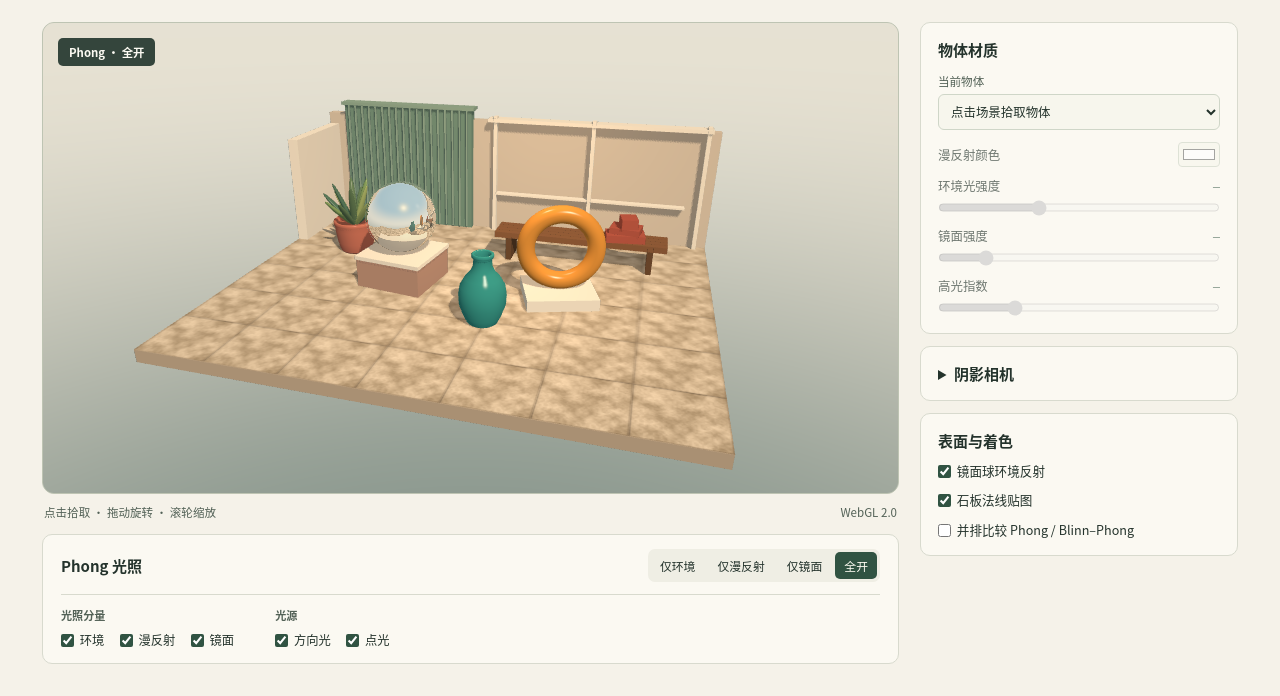
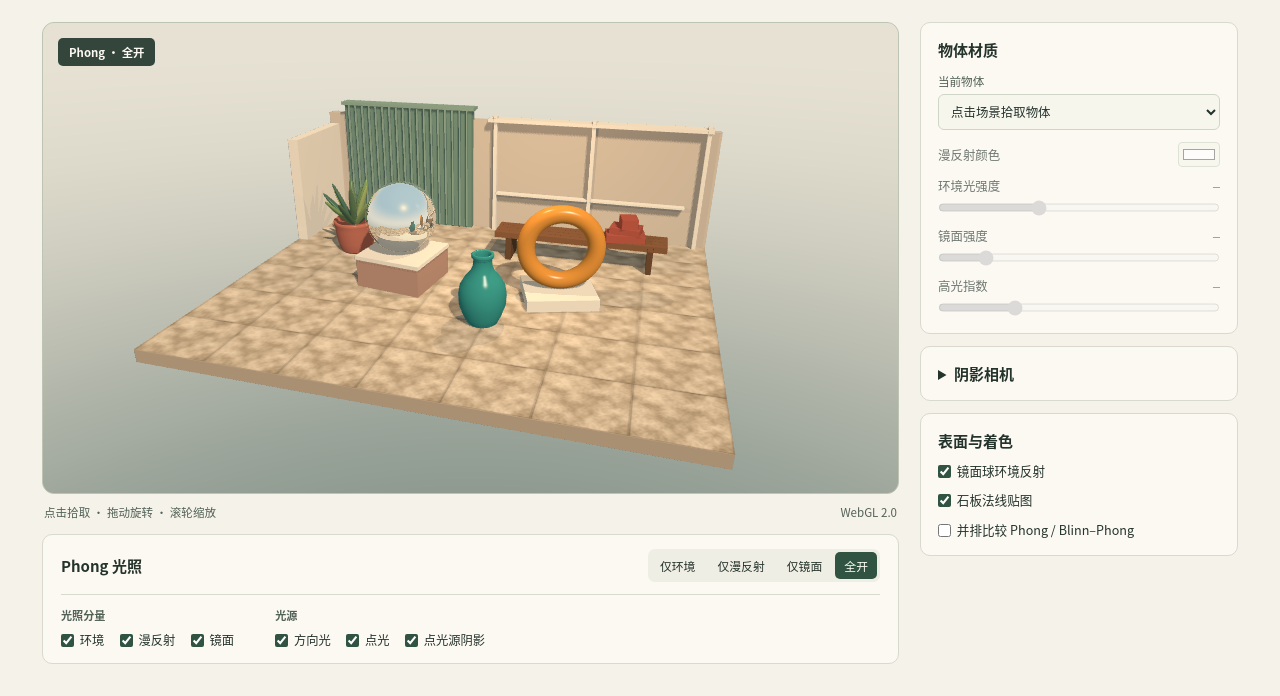
Before and after one commit to pigbabyye-art/computer-graphics-ap3, a plain HTML site: page index.html in a window 1280 px wide. Both pictures are taken after a click on the button "↺ 重置场景". Shown: the part 163-859 px from the top of the page. Drawn offline with Linux system fonts and the light colour scheme.

Commit message:
Render omnidirectional point-light shadows for AP3 E2

```diff
--- a/app.js
+++ b/app.js
@@ -5,7 +5,7 @@ const canvas = byId("scene");
 const picker = byId("object");
 const termInputs = ["ambient", "diffuse", "specular"].map(byId);
 const presetButtons = [...document.querySelectorAll("[data-terms]")];
-const toggles = ["sun", "point", "shadow", "reflection", "bump", "compare"];
+const toggles = ["sun", "point", "pointShadow", "shadow", "reflection", "bump", "compare"];
 const shadowFields = { extent: 1, near: 1, far: 1, bias: 4, pcf: null };
 const materialFields = [
   ["ka", "ambient", 2], ["ks", "specular", 2], ["gloss", "gloss", 0],
@@ -41,6 +41,7 @@ function updateLighting() {
 
 function updateOptions() {
   for (const id of toggles) settings[id] = byId(id).checked;
+  byId("pointShadow").disabled = !settings.point;
   for (const [id, precision] of Object.entries(shadowFields)) {
     settings[id] = Number(byId(id).value);
     if (precision !== null) byId(id + "-value").value = settings[id].toFixed(precision);
--- a/index.html
+++ b/index.html
@@ -57,6 +57,7 @@
             <legend>光源</legend>
             <label><input type="checkbox" id="sun" checked> 方向光</label>
             <label><input type="checkbox" id="point" checked> 点光</label>
+            <label><input type="checkbox" id="pointShadow" checked> 点光源阴影</label>
           </fieldset>
         </div>
       </div>
--- a/renderer.js
+++ b/renderer.js
@@ -2,9 +2,11 @@ import { linearColor, makeScene, mirrorPosition, pointPosition, sunDirection } f
 import { meshVertex, phongFragment, simpleVertex, depthFragment, pickFragment, skyVertex, skyFragment } from "./shaders.js";
 
 const SHADOW_SIZE = 1024;
+const POINT_SHADOW_SIZE = 512;
+const POINT_SHADOW_CLIP = [0.15, 18];
 const CUBE_SIZE = 256;
 const captureSettings = {
-  terms: [1, 1, 1], sun: true, point: true, shadow: true, bias: 0.003,
+  terms: [1, 1, 1], sun: true, point: true, shadow: true, pointShadow: true, bias: 0.003,
   extent: 8.5, near: 1, far: 28, pcf: 1, bump: true, reflection: false,
 };
 
@@ -49,6 +51,14 @@ function checkFramebuffer(gl, name) {
   if (status !== gl.FRAMEBUFFER_COMPLETE) throw new Error(name + " FBO: 0x" + status.toString(16));
 }
 
+function depthFramebuffer(gl) {
+  const framebuffer = gl.createFramebuffer();
+  gl.bindFramebuffer(gl.FRAMEBUFFER, framebuffer);
+  gl.drawBuffers([gl.NONE]);
+  gl.readBuffer(gl.NONE);
+  return framebuffer;
+}
+
 function shadowTarget(gl) {
   const texture = gl.createTexture();
   gl.bindTexture(gl.TEXTURE_2D, texture);
@@ -57,25 +67,27 @@ function shadowTarget(gl) {
   gl.texParameteri(gl.TEXTURE_2D, gl.TEXTURE_MAG_FILTER, gl.NEAREST);
   gl.texParameteri(gl.TEXTURE_2D, gl.TEXTURE_WRAP_S, gl.CLAMP_TO_EDGE);
   gl.texParameteri(gl.TEXTURE_2D, gl.TEXTURE_WRAP_T, gl.CLAMP_TO_EDGE);
-  const framebuffer = gl.createFramebuffer();
-  gl.bindFramebuffer(gl.FRAMEBUFFER, framebuffer);
+  const framebuffer = depthFramebuffer(gl);
   gl.framebufferTexture2D(gl.FRAMEBUFFER, gl.DEPTH_ATTACHMENT, gl.TEXTURE_2D, texture, 0);
-  gl.drawBuffers([gl.NONE]);
-  gl.readBuffer(gl.NONE);
   checkFramebuffer(gl, "Shadow");
   gl.bindFramebuffer(gl.FRAMEBUFFER, null);
   return { texture, framebuffer };
 }
 
-function environmentTarget(gl) {
+function cubeTexture(gl, size, format) {
   const texture = gl.createTexture();
   gl.bindTexture(gl.TEXTURE_CUBE_MAP, texture);
-  gl.texStorage2D(gl.TEXTURE_CUBE_MAP, 1, gl.RGBA8, CUBE_SIZE, CUBE_SIZE);
+  gl.texStorage2D(gl.TEXTURE_CUBE_MAP, 1, format, size, size);
   gl.texParameteri(gl.TEXTURE_CUBE_MAP, gl.TEXTURE_MIN_FILTER, gl.LINEAR);
   gl.texParameteri(gl.TEXTURE_CUBE_MAP, gl.TEXTURE_MAG_FILTER, gl.LINEAR);
   for (const axis of [gl.TEXTURE_WRAP_S, gl.TEXTURE_WRAP_T, gl.TEXTURE_WRAP_R]) {
     gl.texParameteri(gl.TEXTURE_CUBE_MAP, axis, gl.CLAMP_TO_EDGE);
   }
+  return texture;
+}
+
+function environmentTarget(gl) {
+  const texture = cubeTexture(gl, CUBE_SIZE, gl.RGBA8);
   const depth = gl.createRenderbuffer();
   gl.bindRenderbuffer(gl.RENDERBUFFER, depth);
   gl.renderbufferStorage(gl.RENDERBUFFER, gl.DEPTH_COMPONENT24, CUBE_SIZE, CUBE_SIZE);
@@ -117,6 +129,17 @@ function lightMatrix(settings) {
   const view = lookAt(lightEye, target, [0, 1, 0]);
   const extent = settings.extent;
   return mult(ortho(-extent, extent, -extent, extent, settings.near, settings.far), view);
+}
+
+function cubeViewProjections(eye, near, far) {
+  // WebGL cubemap order: +X, -X, +Y, -Y, +Z, -Z, with matching up vectors.
+  const faces = [
+    [[1, 0, 0], [0, -1, 0]], [[-1, 0, 0], [0, -1, 0]],
+    [[0, 1, 0], [0, 0, 1]], [[0, -1, 0], [0, 0, -1]],
+    [[0, 0, 1], [0, -1, 0]], [[0, 0, -1], [0, -1, 0]],
+  ];
+  const projection = perspective(90, 1, near, far);
+  return faces.map(([direction, up]) => mult(projection, lookAt(eye, add(eye, direction), up)));
 }
 
 function viewMatrix(camera, width, height) {
@@ -164,8 +187,6 @@ export async function createRenderer(canvas) {
   }
 
   function drawDepth(lightVP) {
-    gl.bindFramebuffer(gl.FRAMEBUFFER, shadow.framebuffer);
-    gl.viewport(0, 0, SHADOW_SIZE, SHADOW_SIZE);
     gl.clear(gl.DEPTH_BUFFER_BIT);
     gl.enable(gl.POLYGON_OFFSET_FILL);
     gl.polygonOffset(1.65, 3);
@@ -178,6 +199,29 @@ export async function createRenderer(canvas) {
       draw(part);
     }
     gl.disable(gl.POLYGON_OFFSET_FILL);
+  }
+
+  function drawSunDepth(lightVP) {
+    gl.bindFramebuffer(gl.FRAMEBUFFER, shadow.framebuffer);
+    gl.viewport(0, 0, SHADOW_SIZE, SHADOW_SIZE);
+    drawDepth(lightVP);
+  }
+
+  function capturePointDepth() {
+    const texture = cubeTexture(gl, POINT_SHADOW_SIZE, gl.DEPTH_COMPONENT24);
+    gl.texParameteri(gl.TEXTURE_CUBE_MAP, gl.TEXTURE_COMPARE_MODE, gl.COMPARE_REF_TO_TEXTURE);
+    gl.texParameteri(gl.TEXTURE_CUBE_MAP, gl.TEXTURE_COMPARE_FUNC, gl.LEQUAL);
+    const framebuffer = depthFramebuffer(gl);
+    gl.viewport(0, 0, POINT_SHADOW_SIZE, POINT_SHADOW_SIZE);
+    const matrices = cubeViewProjections(pointPosition, ...POINT_SHADOW_CLIP);
+    for (const [face, matrix] of matrices.entries()) {
+      gl.framebufferTexture2D(gl.FRAMEBUFFER, gl.DEPTH_ATTACHMENT, gl.TEXTURE_CUBE_MAP_POSITIVE_X + face, texture, 0);
+      checkFramebuffer(gl, "Point shadow");
+      drawDepth(matrix);
+    }
+    gl.bindFramebuffer(gl.FRAMEBUFFER, null);
+    gl.deleteFramebuffer(framebuffer);
+    return texture;
   }
 
   function drawSky(view, capture) {
@@ -202,9 +246,11 @@ export async function createRenderer(canvas) {
     gl.uniform3fv(u.uEye, view.eye);
     gl.uniform3fv(u.uSunDir, sunDirection);
     gl.uniform3fv(u.uPointPosition, pointPosition);
+    gl.uniform2fv(u.uPointClip, POINT_SHADOW_CLIP);
     gl.uniform3fv(u.uTerms, settings.terms);
     gl.uniform1i(u.uSun, settings.sun);
     gl.uniform1i(u.uPoint, settings.point);
+    gl.uniform1i(u.uPointShadow, settings.pointShadow);
     gl.uniform1i(u.uShadow, settings.shadow);
     gl.uniform1i(u.uPcfRadius, settings.pcf);
     gl.uniform1i(u.uBlinn, view.blinn ?? false);
@@ -217,6 +263,7 @@ export async function createRenderer(canvas) {
       [u.uNormalMap, gl.TEXTURE_2D, normalMap],
       [u.uDepth, gl.TEXTURE_2D, shadow.texture],
       [u.uEnvironment, gl.TEXTURE_CUBE_MAP, capture ? null : environment.texture],
+      [u.uPointDepth, gl.TEXTURE_CUBE_MAP, pointDepth],
     ];
     for (const [unit, [uniform, target, texture]] of textures.entries()) {
       gl.activeTexture(gl.TEXTURE0 + unit);
@@ -239,19 +286,14 @@ export async function createRenderer(canvas) {
     }
   }
 
-  // Capture six perpendicular 90-degree views from the mirror's center.
+  // Light position and caster geometry are fixed, so all camera views share this depth map.
+  const pointDepth = capturePointDepth();
   const captureVP = lightMatrix(captureSettings);
-  drawDepth(captureVP);
-  const faces = [
-    [[1, 0, 0], [0, -1, 0]], [[-1, 0, 0], [0, -1, 0]],
-    [[0, 1, 0], [0, 0, 1]], [[0, -1, 0], [0, 0, -1]],
-    [[0, 0, 1], [0, -1, 0]], [[0, 0, -1], [0, -1, 0]],
-  ];
+  drawSunDepth(captureVP);
   gl.bindFramebuffer(gl.FRAMEBUFFER, environment.framebuffer);
   gl.viewport(0, 0, CUBE_SIZE, CUBE_SIZE);
-  const cubeProjection = perspective(90, 1, 0.10, 40);
-  for (const [i, [direction, up]] of faces.entries()) {
-    const matrix = mult(cubeProjection, lookAt(mirrorPosition, add(mirrorPosition, direction), up));
+  const mirrorViews = cubeViewProjections(mirrorPosition, 0.10, 40);
+  for (const [i, matrix] of mirrorViews.entries()) {
     gl.framebufferTexture2D(gl.FRAMEBUFFER, gl.COLOR_ATTACHMENT0, gl.TEXTURE_CUBE_MAP_POSITIVE_X + i, environment.texture, 0);
     checkFramebuffer(gl, "Environment");
     gl.clear(gl.DEPTH_BUFFER_BIT);
@@ -273,7 +315,7 @@ export async function createRenderer(canvas) {
       const lightVP = lightMatrix(settings);
       const lightCamera = [settings.extent, settings.near, settings.far].join("/");
       if (settings.shadow && settings.sun && previousLightCamera !== lightCamera) {
-        drawDepth(lightVP);
+        drawSunDepth(lightVP);
         previousLightCamera = lightCamera;
       }
       gl.bindFramebuffer(gl.FRAMEBUFFER, null);
--- a/shaders.js
+++ b/shaders.js
@@ -30,6 +30,9 @@ uniform float uAmbient, uSpecular, uGloss, uReflection, uBias;
 uniform bool uSun, uPoint, uShadow, uTiled, uBump, uBlinn, uSelected, uCapture;
 uniform sampler2D uStone, uNormalMap, uDepth;
 uniform samplerCube uEnvironment;
+uniform highp samplerCubeShadow uPointDepth;
+uniform vec2 uPointClip;
+uniform bool uPointShadow;
 uniform int uPcfRadius;
 
 float shadowFactor(vec3 surfaceNormal) {
@@ -53,6 +56,20 @@ float shadowFactor(vec3 surfaceNormal) {
     }
   }
   return visibility / samples;
+}
+
+float pointVisibility(vec3 fromLight, vec3 geometricNormal) {
+  if (!uPointShadow) return 1.0;
+  vec3 axes = abs(fromLight);
+  // Perspective depth on the selected face uses its forward axis, even at a cube seam.
+  float d = max(axes.x, max(axes.y, axes.z));
+  float near = uPointClip.x, far = uPointClip.y;
+  if (d <= near || d >= far) return 1.0;
+  float incidence = clamp(dot(geometricNormal, -normalize(fromLight)), 0.0, 1.0);
+  float texelWidth = 2.0 * d / float(textureSize(uPointDepth, 0).x);
+  float biasedD = max(near, d - texelWidth * (1.0 - incidence));
+  float referenceDepth = far / (far - near) * (1.0 - near / biasedD);
+  return texture(uPointDepth, vec4(fromLight, referenceDepth));
 }
 
 vec3 directLight(vec3 n, vec3 v, vec3 l, vec3 albedo) {
@@ -85,7 +102,7 @@ void main() {
   if (uPoint) {
     vec3 delta = uPointPosition - vWorld;
     float attenuation = 1.0 / (1.0 + 0.18 * dot(delta, delta));
-    light += 1.28 * attenuation * vec3(1.0, 0.72, 0.47)
+    light += pointVisibility(-delta, geometricNormal) * 1.28 * attenuation * vec3(1.0, 0.72, 0.47)
              * directLight(n, v, normalize(delta), albedo);
   }
   if (uReflection > 0.0) {
```
Also changed, not shown: docs/courtyard.png, docs/phong-all.png, docs/phong-diffuse.png, docs/phong-specular.png, docs/point-shadow-off.png (added), docs/point-shadow-on.png (added), docs/shading-comparison.png, 1 other file.
